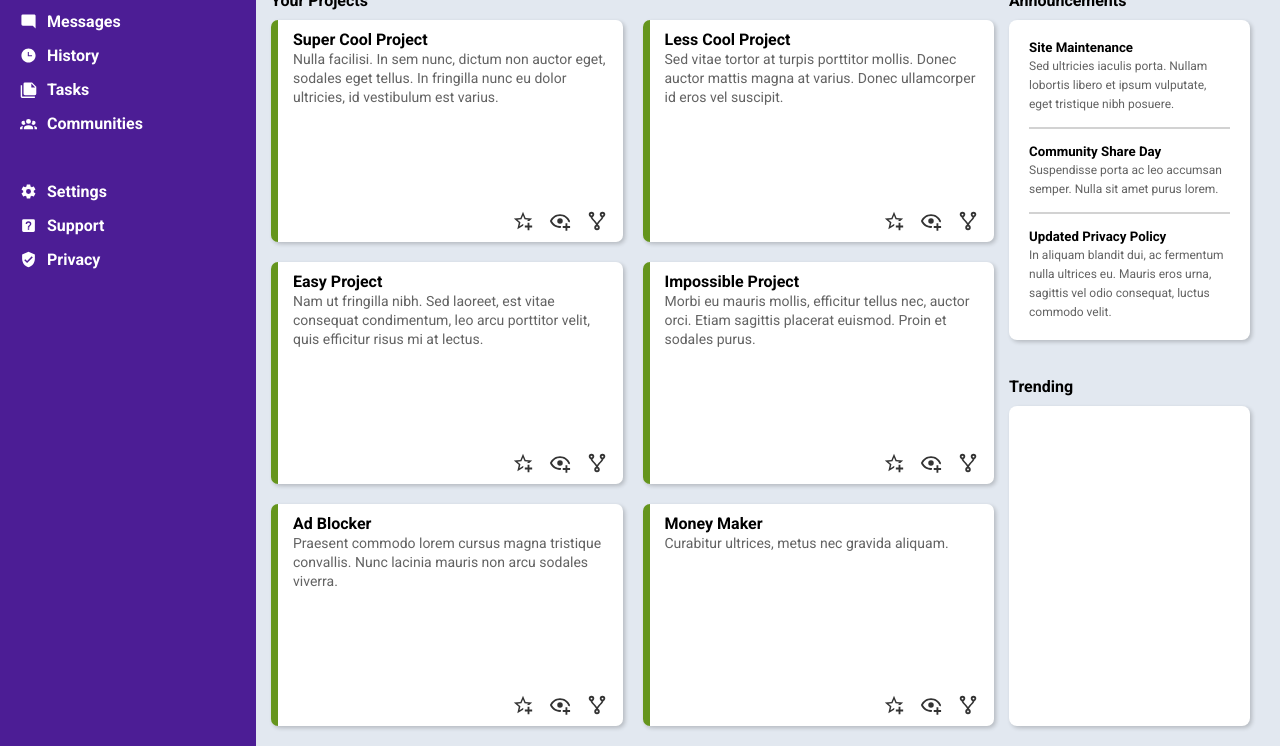
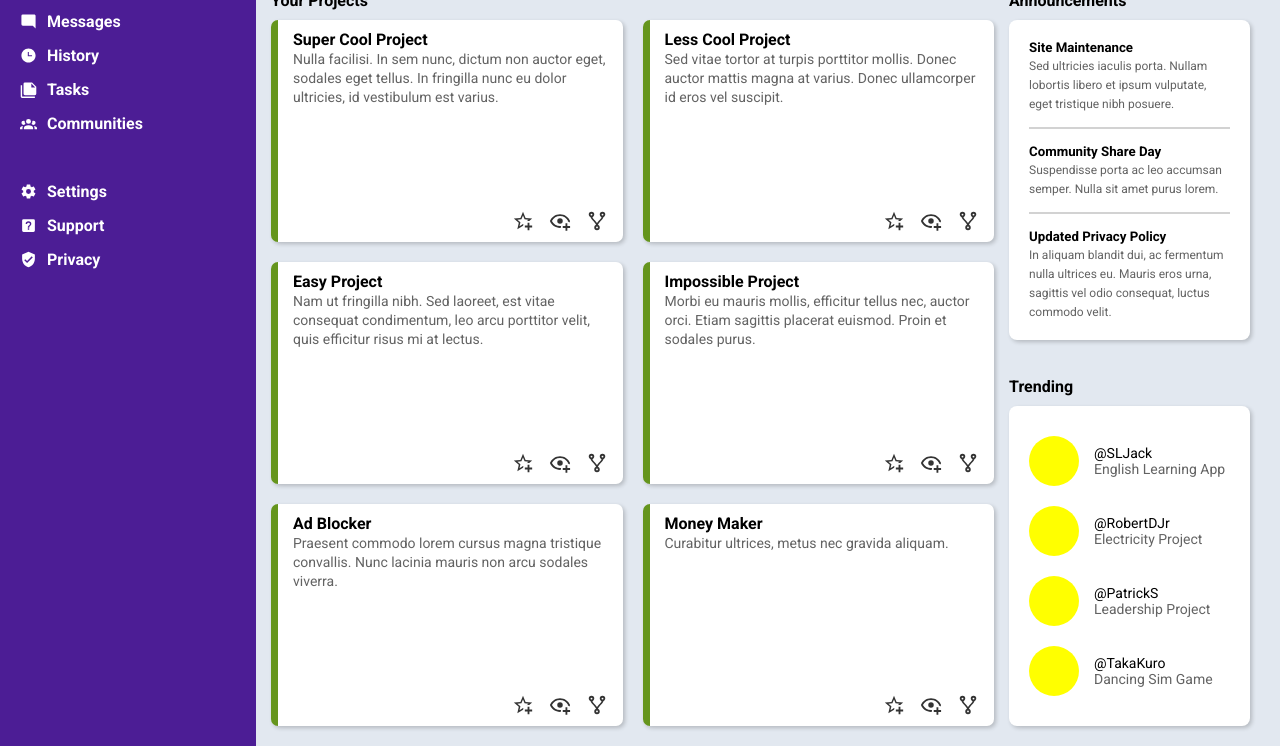
Before and after one commit to VictorFAL/odin-dashboard, a plain HTML site: page index.html in a window 1280 px wide. Shown: the part 152-898 px from the top of the page. Drawn offline with Linux system fonts and the light colour scheme.

Commit message:
trending card complete + replaced profile image with div

```diff
--- a/index.html
+++ b/index.html
@@ -70,12 +70,12 @@
 
             <div>
                 <img src="./icons/header/bell.svg">
-                <img src="./icons/header/profile.jpg" class="profile" id="top-profile">
+                <div class="profile" id="top-profile"></div>
                 <span>Dwayne Johnson</span>
             </div>
 
             <div>
-                <img src="./icons/header/profile.jpg" class="profile">
+                <div class="profile"></div>
                 <div id="div-handle">
                     <span>Hi there,</span>
                     <span>Dwayne Johnson (@the_rock)</span>
@@ -198,7 +198,7 @@
 
             <div id="announcements">
                 <h4>Announcements</h4>
-                <div class="side-card">
+                <div class="side-card" id="annouce-card">
                     <div>
                         <h5>Site Maintenance</h5>
                         <span>
@@ -231,8 +231,43 @@
 
 
             <div id="trending">
+
                 <h4>Trending</h4>
-                <div class="side-card"></div>
+                <div class="side-card" id="trend-card">
+
+                    <div class="trending-profiles">
+                        <div class="profile-pic"></div>
+                        <div>
+                            <span class="trend-handle">@SLJack</span>
+                            <span class="trend-proj">English Learning App</span>
+                        </div>
+                    </div>
+
+                    <div class="trending-profiles">
+                        <div class="profile-pic"></div>
+                        <div>
+                            <span class="trend-handle">@RobertDJr</span>
+                            <span class="trend-proj">Electricity Project</span>
+                        </div>
+                    </div>
+
+                    <div class="trending-profiles">
+                        <div class="profile-pic"></div>
+                        <div>
+                            <span class="trend-handle">@PatrickS</span>
+                            <span class="trend-proj">Leadership Project</span>
+                        </div>
+                    </div>
+
+                    <div class="trending-profiles">
+                        <div class="profile-pic"></div>
+                        <div>
+                            <span class="trend-handle">@TakaKuro</span>
+                            <span class="trend-proj">Dancing Sim Game</span>
+                        </div>
+                    </div>
+                </div>
+
             </div>
 
         </div>
--- a/styles.css
+++ b/styles.css
@@ -85,13 +85,16 @@ body {
 
 #top-profile {
     width: 30px;
+    height: 30px;
     margin: 0px 25px;
 }
 
 .profile {
     width: 50px;
+    height: 50px;
     border-radius: 50%;
     margin-right: 20px;
+    background-color: #65951d;
 }
 
 #div-handle {
@@ -198,11 +201,11 @@ body {
     margin-bottom: 15px;
 }
 
-.side-card > div > h5 {
+#annouce-card > div > h5 {
     margin: 0px;
 }
 
-.side-card > div > span {
+#annouce-card > div > span {
     color: #636363;
     font-size: 12px;
 }
@@ -210,3 +213,38 @@ body {
 #announcements > h4, #trending > h4 {
     margin-bottom: 10px;
 }
+
+/* #trend-card {
+    display: grid;
+    grid-template-rows: repeat(4, 1fr);
+} */
+
+.trending-profiles {
+    display: flex;
+    flex-direction: row;
+    height: 25%;
+    align-items: center;
+}
+
+.trending-profiles div:last-child {
+    display: flex;
+    flex-direction: column;
+    justify-content: center;
+}
+
+.profile-pic {
+    width: 50px;
+    height: 50px;
+    background-color: yellow;
+    border-radius: 50%;
+    margin-right: 15px;
+}
+
+.trend-handle {
+    font-size: 14px;
+}
+
+.trend-proj {
+    font-size: 14px;
+    color: #636363;
+}
```
Also changed, not shown: icons/header/profile.jpg (deleted).
